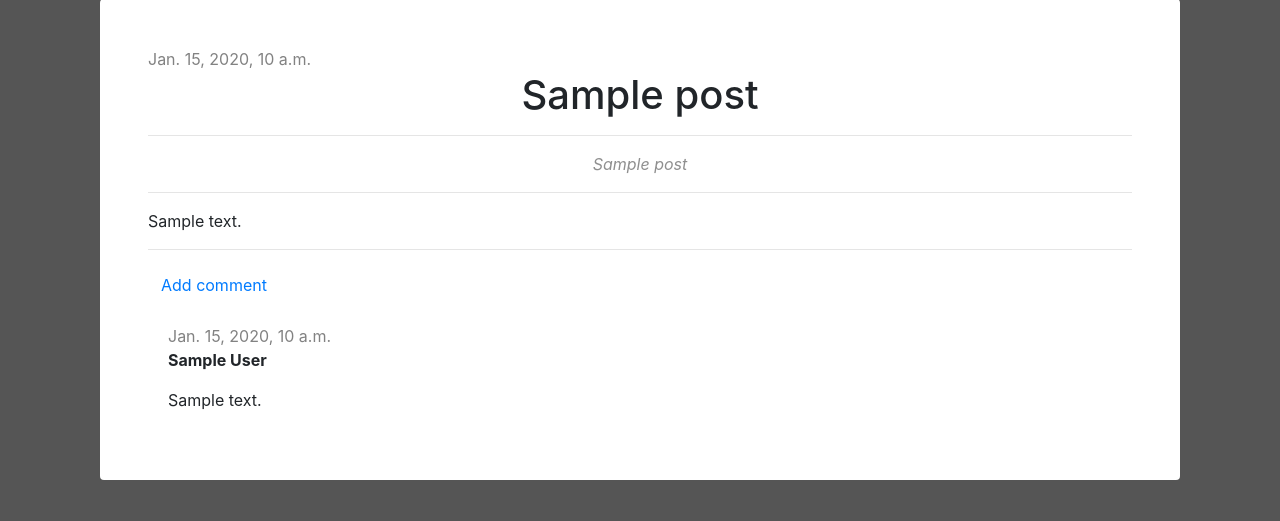
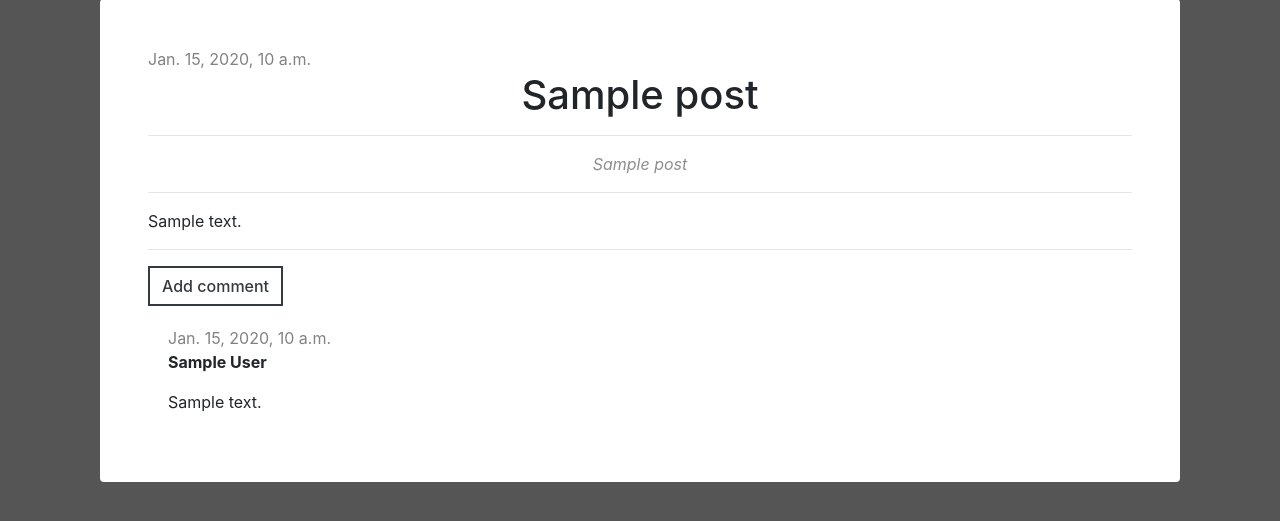
Before and after one commit to WillEdMatsypie/bridging-coursework, a Django app: page /post/1/ in a window 1280 px wide. Shown: the part 73-594 px from the top of the page. Run offline with Django 3.2, Linux system fonts and the light colour scheme; tables that the repository leaves empty hold one stand-in row (values such as "Sample post"); some libraries are stand-ins or nearby versions.

Commit message:
Style updates

```diff
--- a/blog/static/css/blog.css
+++ b/blog/static/css/blog.css
@@ -31,3 +31,17 @@ body {
     margin-right: auto;
     width: 50%;
   }
+
+a {
+    color: black;
+}
+
+a:hover {
+    color: black ;
+  }
+
+.btn-outline-dark {
+    border-radius: 0;
+    border-width: 2px;
+    font-weight: 500;
+}
--- a/blog/templates/blog/add_comment.html
+++ b/blog/templates/blog/add_comment.html
@@ -6,7 +6,7 @@
             <h1>New comment</h1>
             <form method="POST" class="post-form">{% csrf_token %}
                 {{ form.as_p }}
-                <button type="submit" class="save btn btn-default">Send</button>
+                <button type="submit" class="save btn btn-outline-dark">Send</button>
             </form>
         </div>
     </div>
--- a/blog/templates/blog/post_detail.html
+++ b/blog/templates/blog/post_detail.html
@@ -11,11 +11,11 @@
                         {{ post.published_date }}
                     </div>
                 {% else %}
-                    <a class="btn btn-default" href="{% url 'post_publish' pk=post.pk %}">Publish</a>
+                    <a class="btn btn-outline-dark" href="{% url 'post_publish' pk=post.pk %}">Publish</a>
                 {% endif %}
                 {% if user.is_authenticated %}
-                    <a class="btn btn-default" href="{% url 'post_edit' pk=post.pk %}">Edit</span></a>
-                    <a class="btn btn-default" href="{% url 'post_remove' pk=post.pk %}">Delete</span></a>
+                    <a class="btn btn-outline-dark" href="{% url 'post_edit' pk=post.pk %}">Edit</span></a>
+                    <a class="btn btn-outline-dark" href="{% url 'post_remove' pk=post.pk %}">Delete</span></a>
                 {% endif %}
                 <h1 style="text-align: center;">{{ post.title }}</h1>
                 <hr>
@@ -23,17 +23,17 @@
                 <hr>
                 <p>{{ post.text |  markdown | safe  }}</p>
                 <hr>
-                <a class="btn btn-default" href="{% url 'add_comment_to_post' pk=post.pk %}">Add comment</a>
+                <a class="btn btn-outline-dark" href="{% url 'add_comment_to_post' pk=post.pk %}">Add comment</a>
                 {% for comment in post.comments.all %}
                     {% if user.is_authenticated or comment.approved_comment %}
                     <div class="comment">
                         <div class="date">
                             {{ comment.created_date }}
                             {% if user.is_authenticated%}
-                                <a class="btn btn-default" href="{% url 'comment_remove' pk=comment.pk %}">Delete</span></a>
+                                <a class="btn btn-outline-dark" href="{% url 'comment_remove' pk=comment.pk %}">Delete</span></a>
                             {% endif %}
                             {% if not comment.approved_comment %}
-                                <a class="btn btn-default" href="{% url 'comment_approve' pk=comment.pk %}">Approve</span></a>
+                                <a class="btn btn-outline-dark" href="{% url 'comment_approve' pk=comment.pk %}">Approve</span></a>
                             {% endif %}
                         </div>
                         <strong>{{ comment.author }}</strong>
--- a/blog/templates/blog/post_edit.html
+++ b/blog/templates/blog/post_edit.html
@@ -6,7 +6,7 @@
             <h2>New post</h2>
             <form method="POST" class="post-form">{% csrf_token %}
                 {{ form.as_p }}
-                <button type="submit" class="save btn btn-default">Save</button>
+                <button type="submit" class="save btn btn-outline-dark">Save</button>
             </form>
         </div>
     </div>
--- a/blog/templates/blog/post_list.html
+++ b/blog/templates/blog/post_list.html
@@ -11,7 +11,7 @@
                             <div class="date">
                                 <p>published: {{ post.published_date }}</p>
                             </div>
-                            <h5 class="card-title"><a href="{% url 'post_detail' pk=post.pk %}">{{ post.title }}</a></h5>
+                            <h4 class="card-title"><a href="{% url 'post_detail' pk=post.pk %}">{{ post.title }}</a></h4>
                             <p class="brief_text subtitle card-text">{{ post.subtitle|linebreaksbr }}</p>
                             <a href="{% url 'post_detail' pk=post.pk %}">Comments: {{ post.approved_comments.count }}</a>
                         </div>
```
